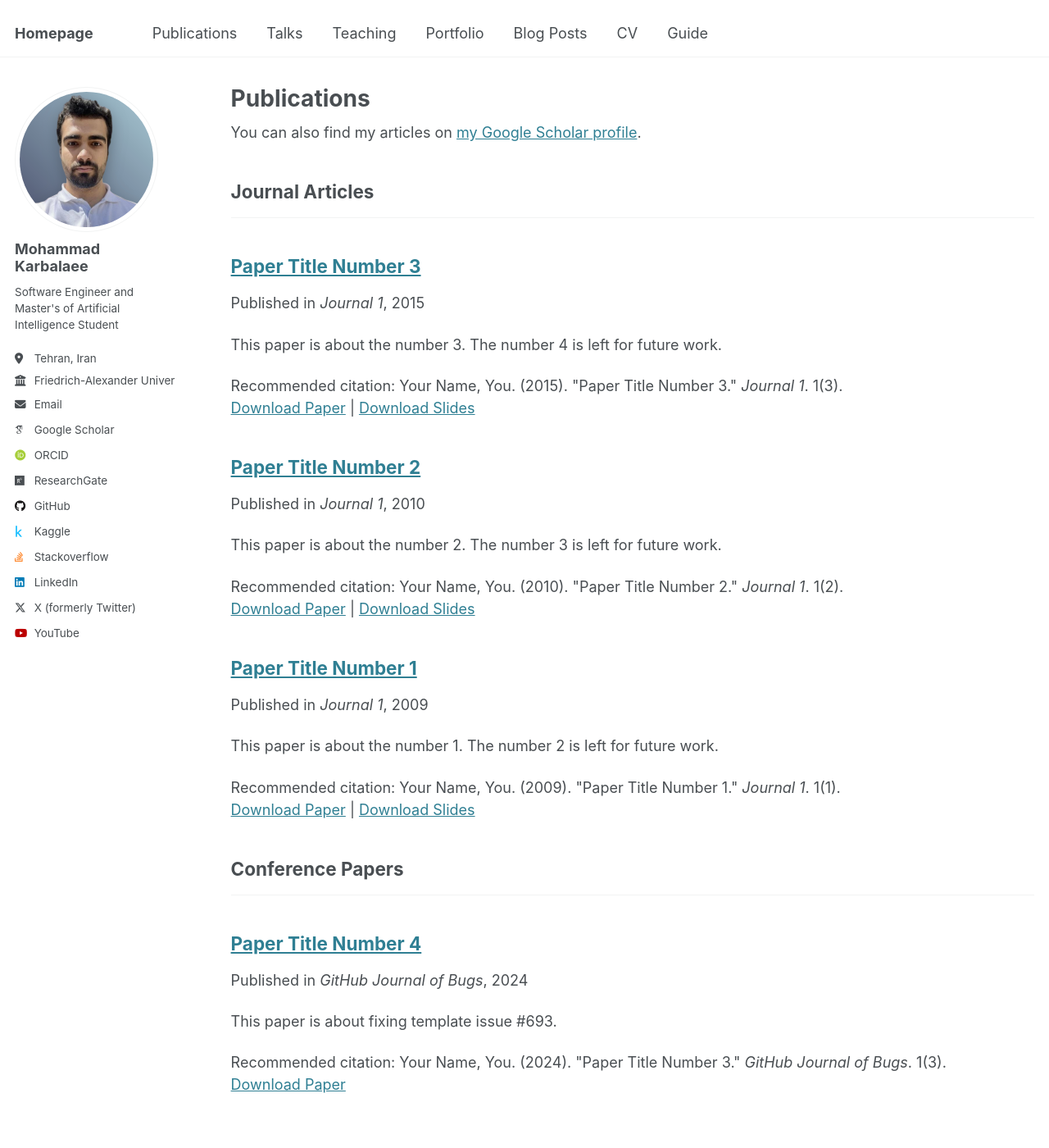
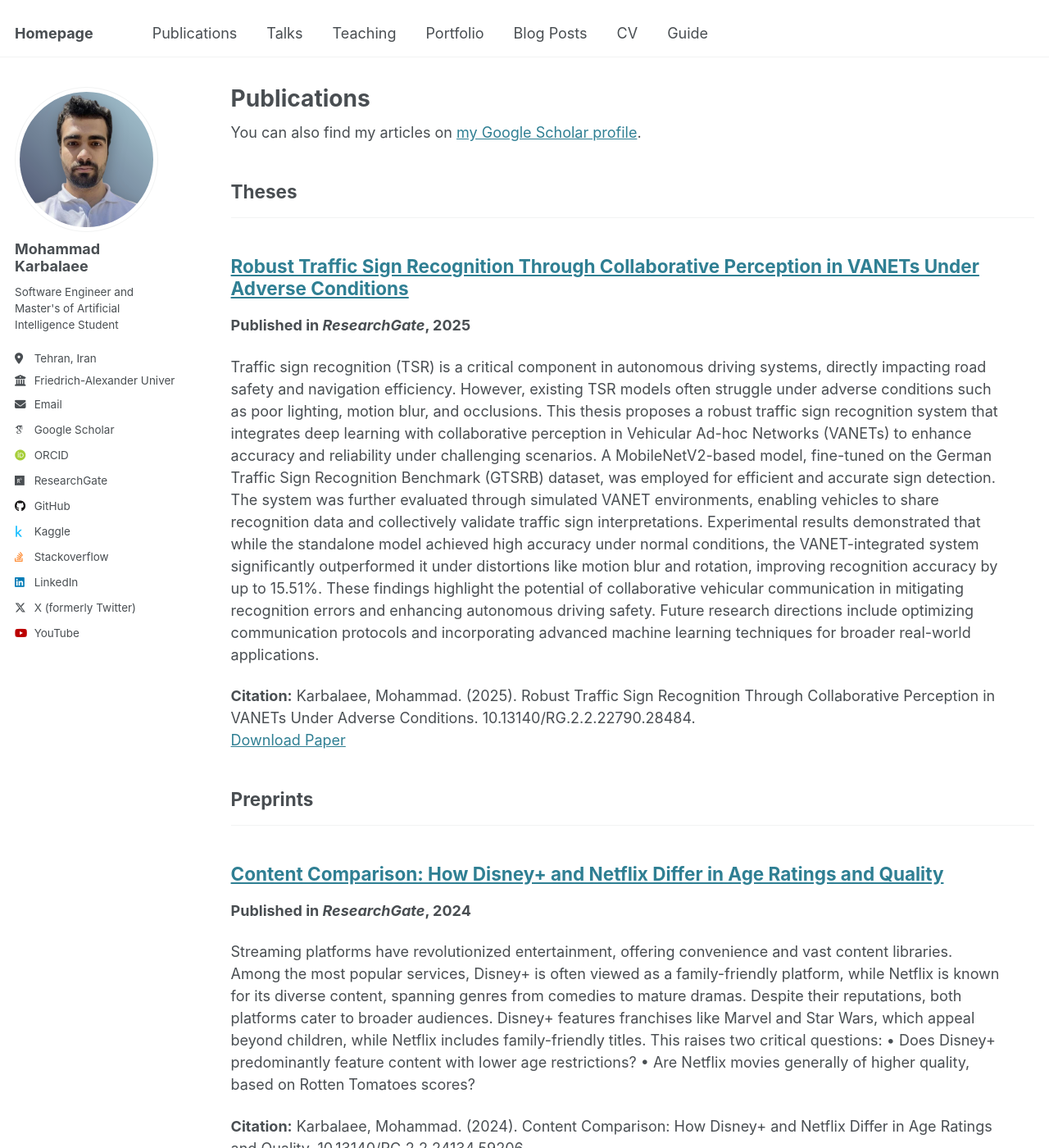
Before and after one commit to mohammadkarbalaee/mohammadkarbalaee.github.io, a Jekyll site: the page built from _pages/publications.html, in a window 1280 px wide and 1400 px high. Shown: the whole window at 82% size. Built offline with Jekyll 4.4.1, drawn with Linux system fonts in a browser that asks for light colours; some web fonts are replaced; some of the changed text lies outside the part shown.

Commit message:
publications are being added

```diff
--- a/_config.yml
+++ b/_config.yml
@@ -77,8 +77,10 @@ author:
 
 # Publication Category - The following the list of publication categories and their headings
 publication_category:
-  books:
-    title: 'Books'
+  thesis:
+    title: "Theses"
+  preprint:
+    title: 'Preprints'
   manuscripts:
     title: 'Journal Articles'
   conferences:
--- a/_includes/archive-single.html
+++ b/_includes/archive-single.html
@@ -41,7 +41,7 @@
         {% if post.collection == 'teaching' %}
           <p> {{ post.type }}, <i>{{ post.venue }}</i>, {{ post.date | default: "1900-01-01" | date: "%Y" }} </p>
         {% elsif post.collection == 'publications' %}
-          <p>Published in <i>{{ post.venue }}</i>, {{ post.date | default: "1900-01-01" | date: "%Y" }} </p>
+          <strong><p>Published in <i>{{ post.venue }}</i>, {{ post.date | default: "1900-01-01" | date: "%Y" }} </p></strong>
         {% elsif post.date %}
          <p class="page__date"><strong><i class="fa fa-fw fa-calendar" aria-hidden="true"></i> {{ site.data.ui-text[site.locale].date_label | default: "Published:" }}</strong> <time datetime="{{ post.date | default: "1900-01-01" | date_to_xmlschema }}">{{ post.date | default: "1900-01-01" | date: "%B %d, %Y" }}</time></p>
         {% endif %}
@@ -53,13 +53,13 @@
     {% endif %}
 
     {% if post.citation and post.paperurl and post.slidesurl %}
-      <p>Recommended citation: {{ post.citation }}<br /><a href="{{ post.paperurl }}">Download Paper</a> | <a href="{{ post.slidesurl }}">Download Slides</a></p>
+      <p><strong>Citation:</strong> {{ post.citation }}<br /><a href="{{ post.paperurl }}">Download Paper</a> | <a href="{{ post.slidesurl }}">Download Slides</a></p>
     {% elsif post.citation and post.paperurl %}
-      <p>Recommended citation: {{ post.citation }}<br /><a href="{{ post.paperurl }}">Download Paper</a></p>
+      <p><strong>Citation:</strong> {{ post.citation }}<br /><a href="{{ post.paperurl }}">Download Paper</a></p>
     {% elsif post.citation and post.slidesurl %}
-      <p>Recommended citation: {{ post.citation }}<br /><a href="{{ post.slidesurl }}">Download Slides</a></p>
+      <p><strong>Citation:</strong> {{ post.citation }}<br /><a href="{{ post.slidesurl }}">Download Slides</a></p>
     {% elsif post.citation %}
-      <p>Recommended citation: {{ post.citation }}</p>
+      <p><strong>Citation:</strong> {{ post.citation }}</p>
     {% elsif post.paperurl %}
       <p><a href=" {{ post.paperurl }} ">Download Paper</a></p>
     {% elsif post.slidesurl %}
--- a/_pages/publications.html
+++ b/_pages/publications.html
@@ -8,6 +8,8 @@ author_profile: true
 {% if site.author.googlescholar %}
   <div class="wordwrap">You can also find my articles on <a href="{{site.author.googlescholar}}">my Google Scholar profile</a>.</div>
 {% endif %}
+
+
 
 {% include base_path %}
 
--- a/_publications/2009-10-01-paper-title-number-1.md
+++ /dev/null
@@ -1,14 +0,0 @@
----
-title: "Paper Title Number 1"
-collection: publications
-category: manuscripts
-permalink: /publication/2009-10-01-paper-title-number-1
-excerpt: 'This paper is about the number 1. The number 2 is left for future work.'
-date: 2009-10-01
-venue: 'Journal 1'
-slidesurl: 'http://academicpages.github.io/files/slides1.pdf'
-paperurl: 'http://academicpages.github.io/files/paper1.pdf'
-citation: 'Your Name, You. (2009). &quot;Paper Title Number 1.&quot; <i>Journal 1</i>. 1(1).'
----
-
-The contents above will be part of a list of publications, if the user clicks the link for the publication than the contents of section will be rendered as a full page, allowing you to provide more information about the paper for the reader. When publications are displayed as a single page, the contents of the above "citation" field will automatically be included below this section in a smaller font.
--- a/_publications/2010-10-01-paper-title-number-2.md
+++ /dev/null
@@ -1,14 +0,0 @@
----
-title: "Paper Title Number 2"
-collection: publications
-category: manuscripts
-permalink: /publication/2010-10-01-paper-title-number-2
-excerpt: 'This paper is about the number 2. The number 3 is left for future work.'
-date: 2010-10-01
-venue: 'Journal 1'
-slidesurl: 'http://academicpages.github.io/files/slides2.pdf'
-paperurl: 'http://academicpages.github.io/files/paper2.pdf'
-citation: 'Your Name, You. (2010). &quot;Paper Title Number 2.&quot; <i>Journal 1</i>. 1(2).'
----
-
-The contents above will be part of a list of publications, if the user clicks the link for the publication than the contents of section will be rendered as a full page, allowing you to provide more information about the paper for the reader. When publications are displayed as a single page, the contents of the above "citation" field will automatically be included below this section in a smaller font.
--- a/_publications/2015-10-01-paper-title-number-3.md
+++ /dev/null
@@ -1,14 +0,0 @@
----
-title: "Paper Title Number 3"
-collection: publications
-category: manuscripts
-permalink: /publication/2015-10-01-paper-title-number-3
-excerpt: 'This paper is about the number 3. The number 4 is left for future work.'
-date: 2015-10-01
-venue: 'Journal 1'
-slidesurl: 'http://academicpages.github.io/files/slides3.pdf'
-paperurl: 'http://academicpages.github.io/files/paper3.pdf'
-citation: 'Your Name, You. (2015). &quot;Paper Title Number 3.&quot; <i>Journal 1</i>. 1(3).'
----
-
-The contents above will be part of a list of publications, if the user clicks the link for the publication than the contents of section will be rendered as a full page, allowing you to provide more information about the paper for the reader. When publications are displayed as a single page, the contents of the above "citation" field will automatically be included below this section in a smaller font.
--- a/_publications/2024-02-17-paper-title-number-4.md
+++ /dev/null
@@ -1,13 +0,0 @@
----
-title: "Paper Title Number 4"
-collection: publications
-category: conferences
-permalink: /publication/2024-02-17-paper-title-number-4
-excerpt: 'This paper is about fixing template issue #693.'
-date: 2024-02-17
-venue: 'GitHub Journal of Bugs'
-paperurl: 'http://academicpages.github.io/files/paper3.pdf'
-citation: 'Your Name, You. (2024). &quot;Paper Title Number 3.&quot; <i>GitHub Journal of Bugs</i>. 1(3).'
----
-
-The contents above will be part of a list of publications, if the user clicks the link for the publication than the contents of section will be rendered as a full page, allowing you to provide more information about the paper for the reader. When publications are displayed as a single page, the contents of the above "citation" field will automatically be included below this section in a smaller font.
--- /dev/null
+++ b/_publications/bachelors-thesis.md
@@ -0,0 +1,14 @@
+---
+title: "Robust Traffic Sign Recognition Through Collaborative Perception in VANETs Under Adverse Conditions"
+collection: publications
+category: thesis
+permalink: /publication/bachelors-thesis
+excerpt: 'Traffic sign recognition (TSR) is a critical component in autonomous driving systems, directly impacting road safety and navigation efficiency. However, existing TSR models often struggle under adverse conditions such as poor lighting, motion blur, and occlusions. This thesis proposes a robust traffic sign recognition system that integrates deep learning with collaborative perception in Vehicular Ad-hoc Networks (VANETs) to enhance accuracy and reliability under challenging scenarios. A MobileNetV2-based model, fine-tuned on the German Traffic Sign Recognition Benchmark (GTSRB) dataset, was employed for efficient and accurate sign detection. The system was further evaluated through simulated VANET environments, enabling vehicles to share recognition data and collectively validate traffic sign interpretations. Experimental results demonstrated that while the standalone model achieved high accuracy under normal conditions, the VANET-integrated system significantly outperformed it under distortions like motion blur and rotation, improving recognition accuracy by up to 15.51%. These findings highlight the potential of collaborative vehicular communication in mitigating recognition errors and enhancing autonomous driving safety. Future research directions include optimizing communication protocols and incorporating advanced machine learning techniques for broader real-world applications.'
+date: 2025-01-25
+venue: 'ResearchGate'
+slidesurl:
+paperurl: 'http://dx.doi.org/10.13140/RG.2.2.22790.28484'
+citation: 'Karbalaee, Mohammad. (2025). Robust Traffic Sign Recognition Through Collaborative Perception in VANETs Under Adverse Conditions. 10.13140/RG.2.2.22790.28484.'
+---
+
+This is my bachelor's thesis.
--- /dev/null
+++ b/_publications/digital-cash.md
@@ -0,0 +1,16 @@
+---
+title: "Presentation of Digital Cash"
+collection: publications
+category: preprint
+permalink: /publication/digital-cash
+excerpt: "This presentation provided an in-depth Introduction to Digital Cash, exploring the fundamental concepts behind digital currencies and their evolution. The focus was on two renowned digital cash systems: David Chaum's eCash and Stefan Brands' digital cash model. The session examined the key features of these systems, their cryptographic foundations, and how they contribute to the development of privacy and security in digital transactions.
+
+David Chaum's eCash introduced revolutionary concepts such as blind signatures to ensure privacy in electronic transactions, paving the way for secure digital payment methods. Stefan Brands' system further built on these ideas by offering anonymous digital cash with enhanced security features, including improved methods for authentication and privacy preservation.
+
+This presentation was delivered as part of the Cryptography course at Shahid Beheshti University, where students gained insights into the history and technical aspects of digital currencies, exploring how cryptography underpins the security of modern digital cash systems."
+date: 2024-06-15
+venue: 'ResearchGate'
+slidesurl: http://dx.doi.org/10.13140/RG.2.2.22790.28484
+paperurl:
+citation:
+---
--- /dev/null
+++ b/_publications/netflix.md
@@ -0,0 +1,12 @@
+---
+title: "Content Comparison: How Disney+ and Netflix Differ in Age Ratings and Quality"
+collection: publications
+category: preprint
+permalink: /publication/netflix
+excerpt: 'Streaming platforms have revolutionized entertainment, offering convenience and vast content libraries. Among the most popular services, Disney+ is often viewed as a family-friendly platform, while Netflix is known for its diverse content, spanning genres from comedies to mature dramas. Despite their reputations, both platforms cater to broader audiences. Disney+ features franchises like Marvel and Star Wars, which appeal beyond children, while Netflix includes family-friendly titles. This raises two critical questions: • Does Disney+ predominantly feature content with lower age restrictions? • Are Netflix movies generally of higher quality, based on Rotten Tomatoes scores?'
+date: 2024-11-15
+venue: 'ResearchGate'
+slidesurl:
+paperurl: 'http://dx.doi.org/10.13140/RG.2.2.24134.59206'
+citation: 'Karbalaee, Mohammad. (2024). Content Comparison: How Disney+ and Netflix Differ in Age Ratings and Quality. 10.13140/RG.2.2.24134.59206. '
+---
--- /dev/null
+++ b/_publications/unary-turing.md
@@ -0,0 +1,14 @@
+---
+title: "Unary to Decimal Converter Turing Machine"
+collection: publications
+category: preprint
+permalink: /publication/unary-decimal-turing
+excerpt: "This paper presents the design and implementation of a Turing Machine specifically created to convert unary numbers into decimal format. The primary objective of this work is to explore the theoretical underpinnings of this conversion process, using a Turing Machine to demonstrate how such transformations can be efficiently executed within a formal computational framework. The paper includes a detailed examination of the machine's components, including its state transitions, tape alphabet, and transition functions, providing a step-by-step breakdown of how the unary representation is processed and converted into the corresponding decimal value."
+date: 2023-10-20
+venue: 'ResearchGate'
+slidesurl:
+paperurl: http://dx.doi.org/10.13140/RG.2.2.15740.14725
+citation:
+---
+
+<iframe src="./solution.pdf" width="600" height="400"></iframe>
--- a/markdown_generator/publications.py
+++ b/markdown_generator/publications.py
@@ -98,7 +98,7 @@ for row, item in publications.iterrows():
     if len(str(item.excerpt)) > 5:
         md += "\n" + html_escape(item.excerpt) + "\n"
 
-    md += "\nRecommended citation: " + item.citation
+    md += "\n**Recommended citation:** " + item.citation
 
     md_filename = os.path.basename(md_filename)
 
```
Also changed, not shown: _pages/about.md (+1 -1 lines), 2 other files.
